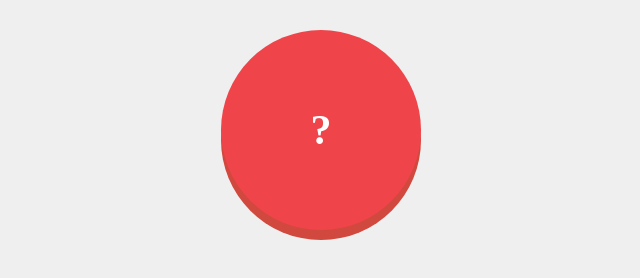
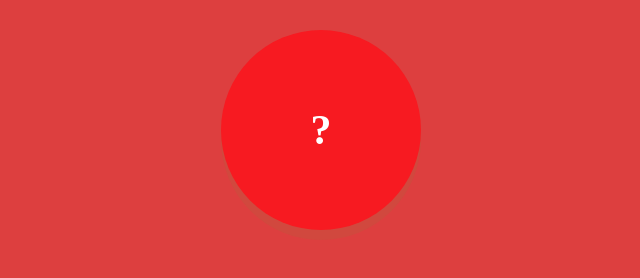
Before and after one commit to koutaro20/myomikuji, a plain HTML site: page index.html in a window 1280 px wide. Shown: the whole page, without its empty margins (319-959 px from the left). Drawn offline with Linux system fonts and the light colour scheme.

Commit message:
1st commit

```diff
--- a/css/styles.css
+++ b/css/styles.css
@@ -1,10 +1,10 @@
 body {
-  background-color: #efefef;
+  background-color: rgb(221, 63, 63);
 }
 #btn {
   width: 200px;
   height: 200px;
-  background-color: #ef454a;
+  background-color: #f71a21;
   border-radius: 50%;
   text-align: center;
   margin: 30px auto;
```
